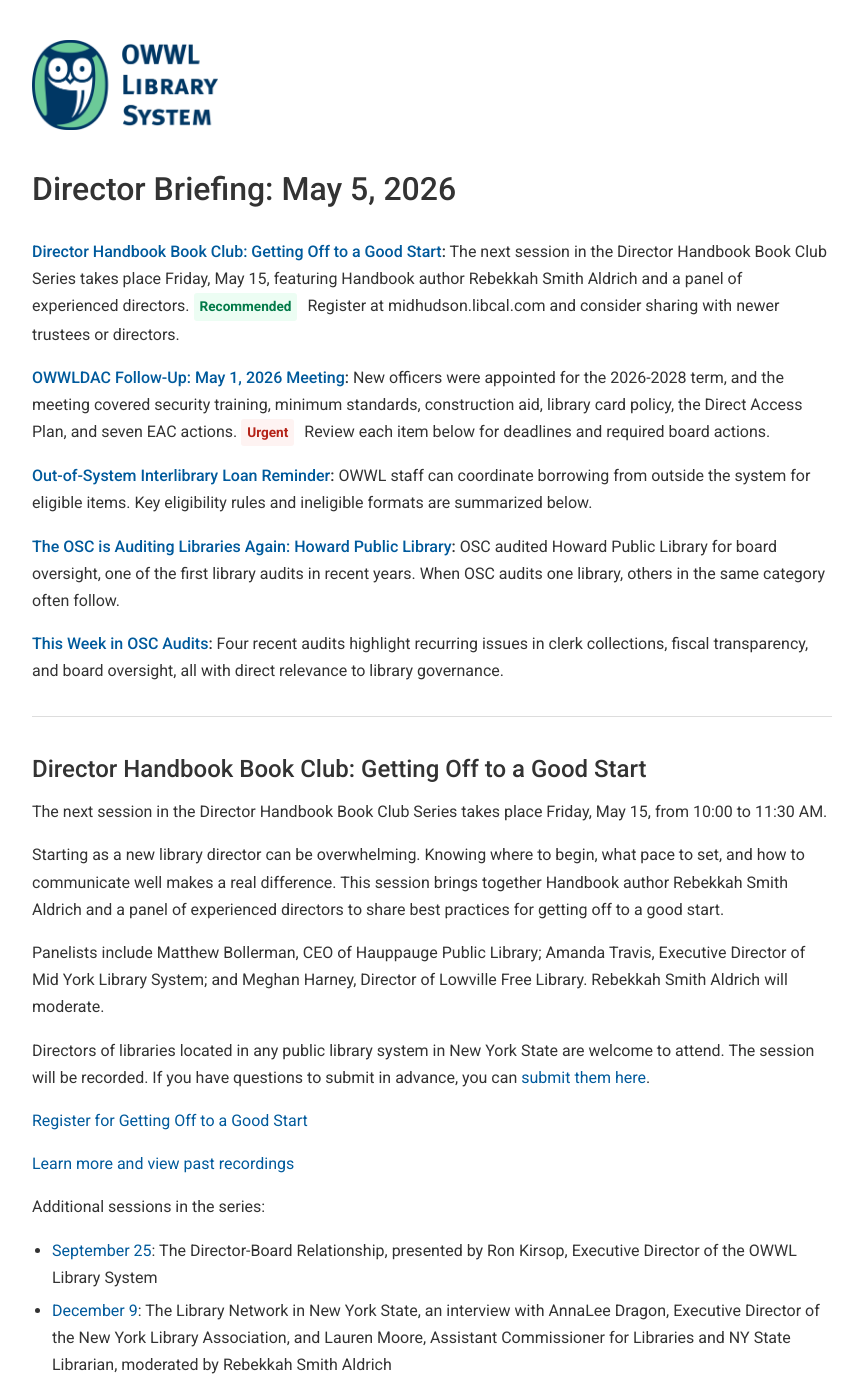
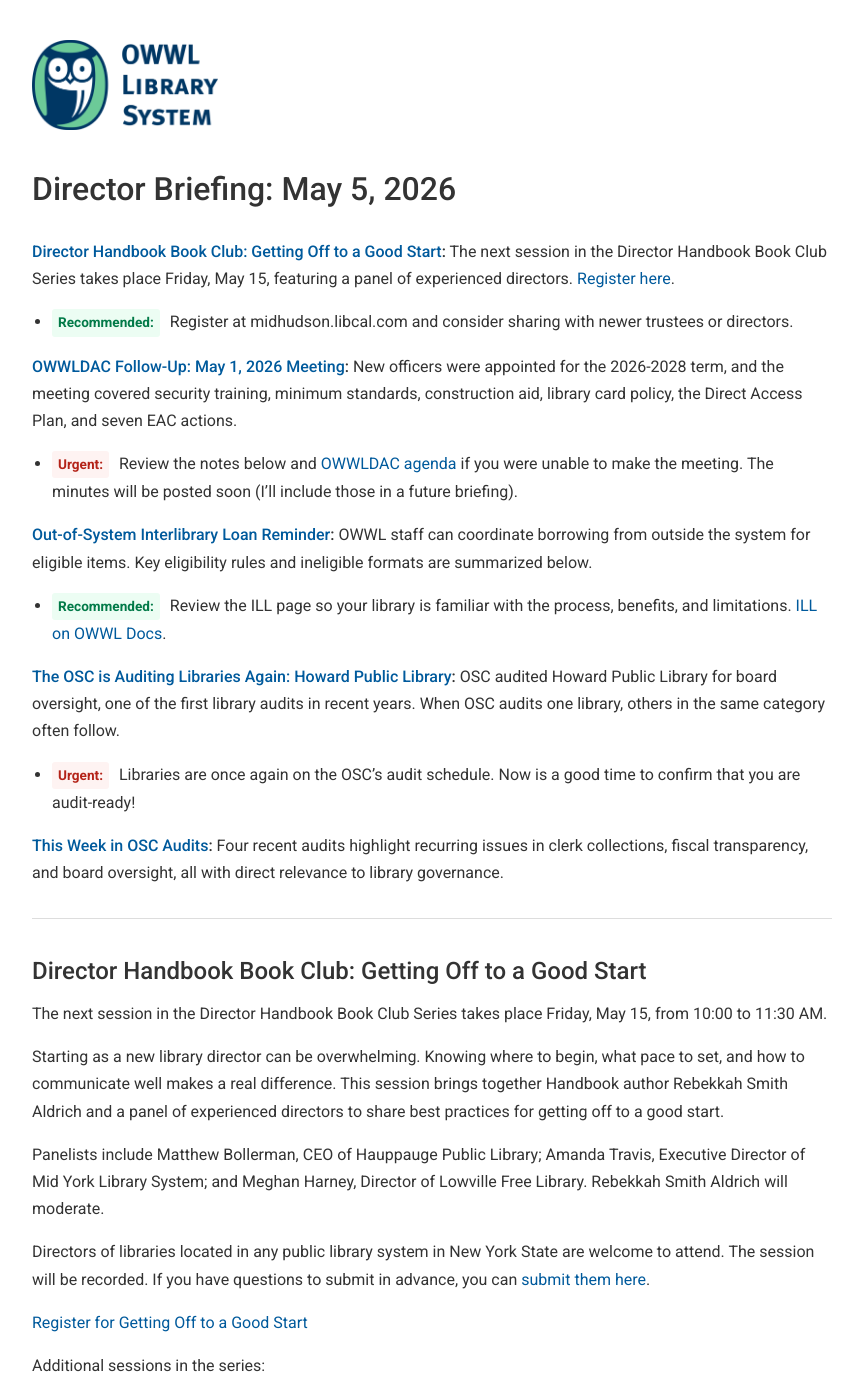
Before and after one commit to OWWL-Library-System/briefing, a Jekyll site: the page built from director/2026-05-05.md, in a window 1280 px wide and 1400 px high. Shown: the whole window, without its empty margins (208-1071 px from the left). Built offline with Jekyll 4.4.1, drawn with Linux system fonts in a browser that asks for light colours.

Commit message:
Update 2026-05-05.md

```diff
--- a/director/2026-05-05.md
+++ b/director/2026-05-05.md
@@ -7,15 +7,21 @@ title: Director Briefing - May 5, 2026
 
 <div class="tldr" markdown="1">
 
-**[Director Handbook Book Club: Getting Off to a Good Start](#director-handbook-book-club-getting-off-to-a-good-start):** The next session in the Director Handbook Book Club Series takes place Friday, May 15, featuring Handbook author Rebekkah Smith Aldrich and a panel of experienced directors.
-<span class="action action-recommended">Recommended</span> Register at midhudson.libcal.com and consider sharing with newer trustees or directors.
+**[Director Handbook Book Club: Getting Off to a Good Start](#director-handbook-book-club-getting-off-to-a-good-start):** The next session in the Director Handbook Book Club Series takes place Friday, May 15, featuring a panel of experienced directors. [Register here]([url](https://us06web.zoom.us/webinar/register/WN_HvbvHrNQQ2OsAB-FwZ-X-A)).
+
+- <span class="action action-recommended">Recommended:</span> Register at midhudson.libcal.com and consider sharing with newer trustees or directors.
 
 **[OWWLDAC Follow-Up: May 1, 2026 Meeting](#owwldac-follow-up-may-1-2026-meeting):** New officers were appointed for the 2026-2028 term, and the meeting covered security training, minimum standards, construction aid, library card policy, the Direct Access Plan, and seven EAC actions.
-<span class="action action-urgent">Urgent</span> Review each item below for deadlines and required board actions.
+
+- <span class="action action-urgent">Urgent:</span> Review the notes below and [OWWLDAC agenda]([url](https://docs.owwl.org/Members/Meetings/DirectorsAdvisoryCouncilAgendaMay12026)) if you were unable to make the meeting. The minutes will be posted soon (I'll include those in a future briefing).
 
 **[Out-of-System Interlibrary Loan Reminder](#out-of-system-interlibrary-loan-reminder):** OWWL staff can coordinate borrowing from outside the system for eligible items. Key eligibility rules and ineligible formats are summarized below.
 
+- <span class="action action-recommended">Recommended:</span> Review the ILL page so your library is familiar with the process, benefits, and limitations. [ILL on OWWL Docs]([url](https://docs.owwl.org/Members/InterlibraryLoanRequest)).
+
 **[The OSC is Auditing Libraries Again: Howard Public Library](#the-osc-is-auditing-libraries-again-howard-public-library):** OSC audited Howard Public Library for board oversight, one of the first library audits in recent years. When OSC audits one library, others in the same category often follow.
+
+- <span class="action action-urgent">Urgent:</span> Libraries are once again on the OSC's audit schedule. Now is a good time to confirm that you are audit-ready!
 
 **[This Week in OSC Audits](#this-week-in-osc-audits):** Four recent audits highlight recurring issues in clerk collections, fiscal transparency, and board oversight, all with direct relevance to library governance.
 
@@ -33,9 +39,7 @@ Panelists include Matthew Bollerman, CEO of Hauppauge Public Library; Amanda Tra
 
 Directors of libraries located in any public library system in New York State are welcome to attend. The session will be recorded. If you have questions to submit in advance, you can [submit them here](https://docs.google.com/forms/d/e/1FAIpQLSfVHKyB1bgHooYhywYHUFjJ6MA0ORyMEa6p1GLkQE08eV7rKA/viewform).
 
-[Register for Getting Off to a Good Start](https://midhudson.libcal.com/event/16207886)
-
-[Learn more and view past recordings](https://staging.midhudson.org/member-resources/director-trustee-resources/continuing-education/director-handbook-book-club/)
+[Register for Getting Off to a Good Start]([https://midhudson.libcal.com/event/16207886](https://us06web.zoom.us/webinar/register/WN_HvbvHrNQQ2OsAB-FwZ-X-A))
 
 Additional sessions in the series:
 
```
